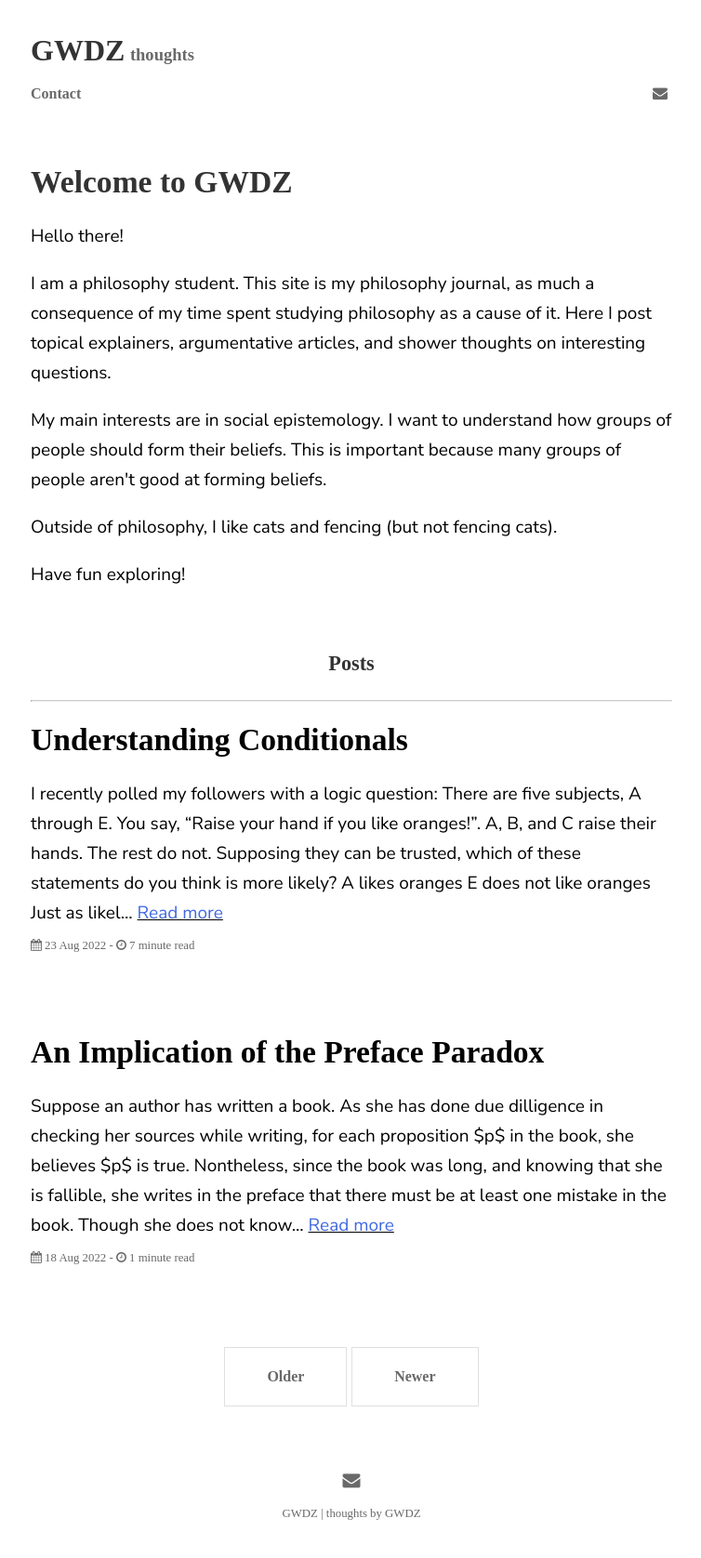
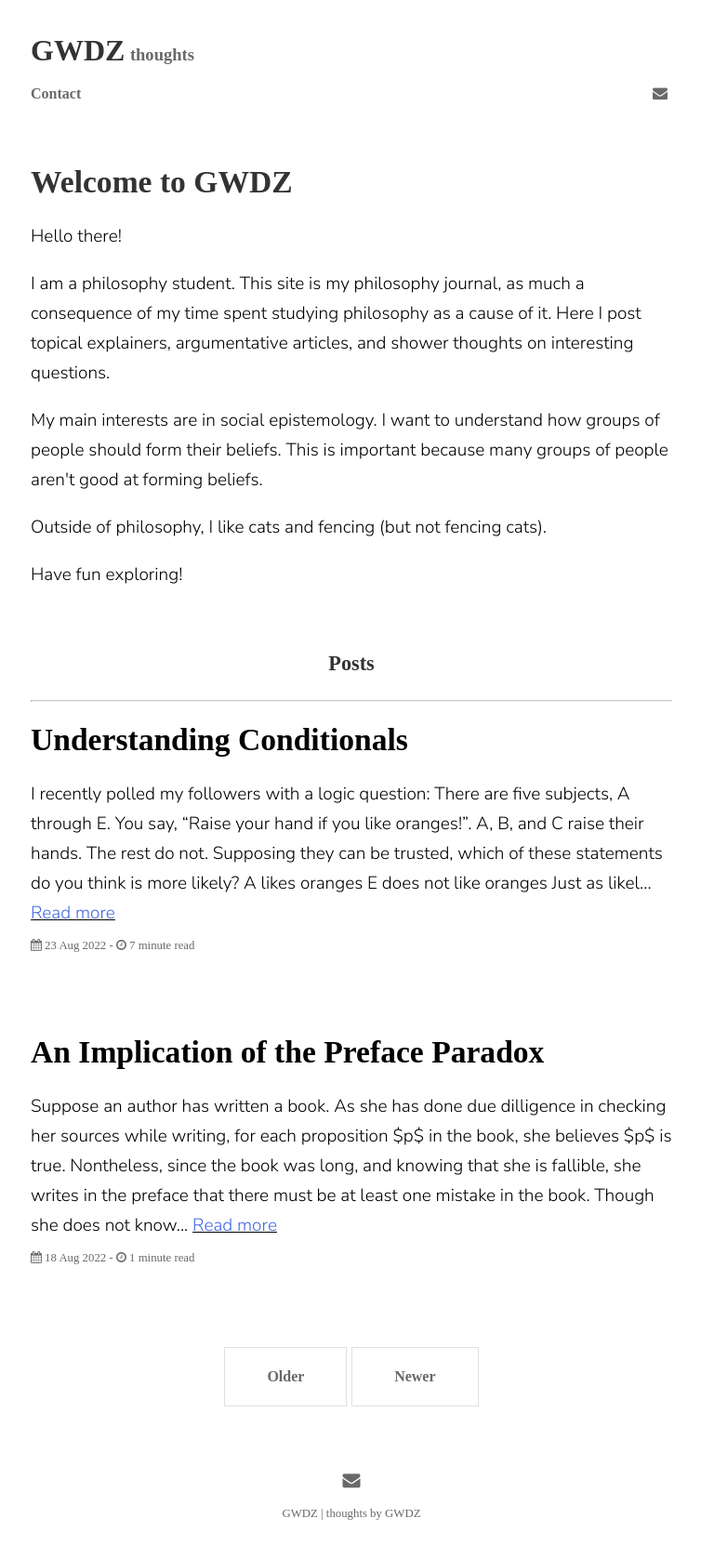
Before and after one commit to GWDZ-true/gwdz-site, a Jekyll site: the page built from index.html, in a window 1280 px wide. Shown: the whole page at 93% size, without its empty margins (262-1016 px from the left). Built offline with Jekyll 4.4.1, drawn with Linux system fonts in a browser that asks for light colours; some web fonts are replaced; the list of posts is cut into pages by our own code.

Commit message:
Update head.html

```diff
--- a/_includes/head.html
+++ b/_includes/head.html
@@ -22,7 +22,9 @@
   <link rel="preconnect" href="https://fonts.gstatic.com" crossorigin>
   <link rel="preconnect" href="https://fonts.googleapis.com">
   <link rel="preconnect" href="https://fonts.gstatic.com" crossorigin>
-  <link href="https://fonts.googleapis.com/css2?family=Nunito+Sans:ital,wght@0,400;0,600;1,400;1,600&display=swap" rel="stylesheet">
+  <link rel="preconnect" href="https://fonts.googleapis.com">
+<link rel="preconnect" href="https://fonts.gstatic.com" crossorigin>
+<link href="https://fonts.googleapis.com/css2?family=Nunito+Sans:ital,wght@0,300;0,600;1,300;1,600&display=swap" rel="stylesheet">
   <link href="https://fonts.googleapis.com/css2?family=Source+Serif+Pro:ital,wght@0,400;0,600;1,400;1,600&display=swap" rel="stylesheet">
   <link rel="stylesheet" href="https://fonts.googleapis.com/css?family=Source+Code+Pro">
   <script type="text/javascript" async
```
